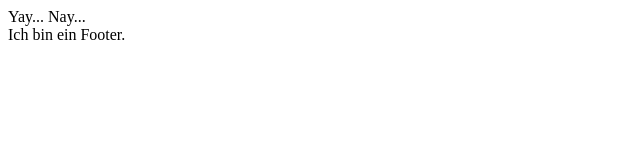
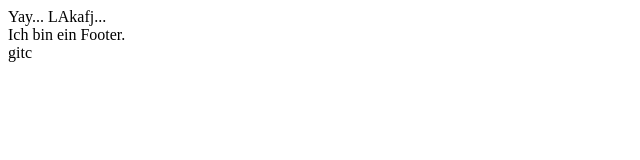
Before and after one commit to krokben/gittest, a plain HTML site: page index.html in a window 1280 px wide. Shown: the full height of the page, 0-640 px from the left. Drawn offline with Linux system fonts and the light colour scheme.

Commit message:
asking for trouble

```diff
--- a/index.html
+++ b/index.html
@@ -5,10 +5,10 @@
 </head>
 <body>
 	Yay...
-	Nay...
+	LAkafj...
 
 	<footer>
 		Ich bin ein Footer.
 	</footer>
 </body>
-</html>
+</html>gitc
```
